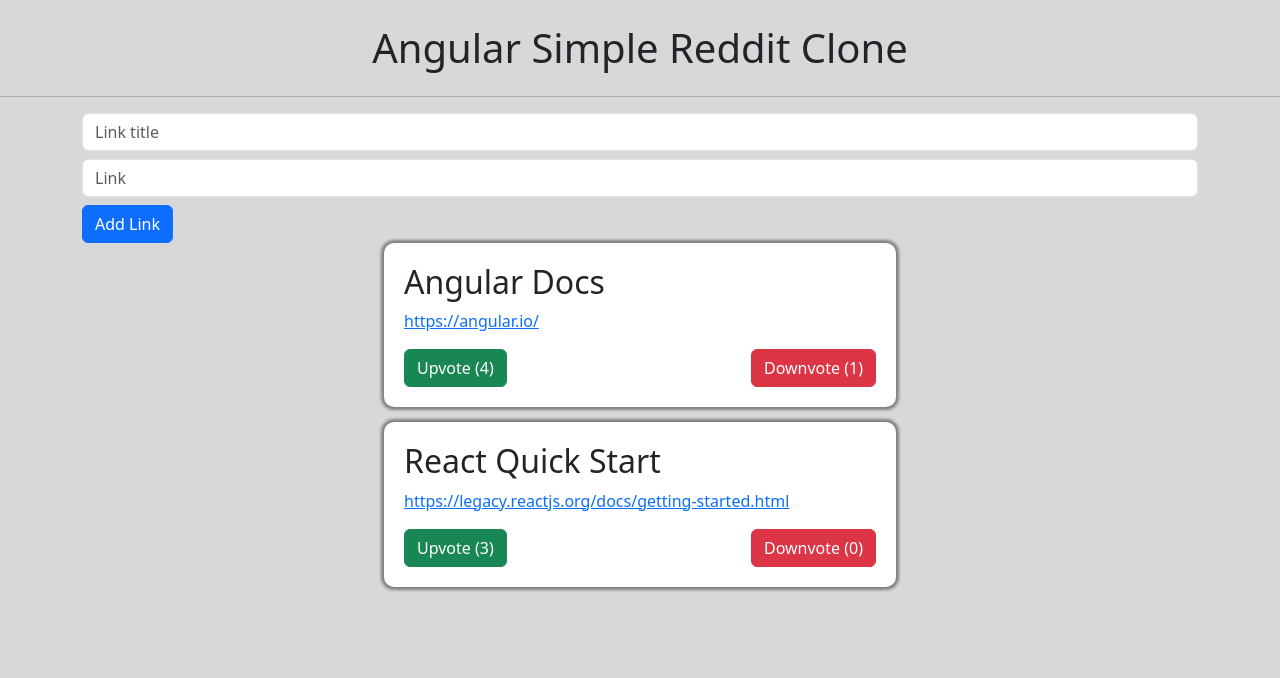
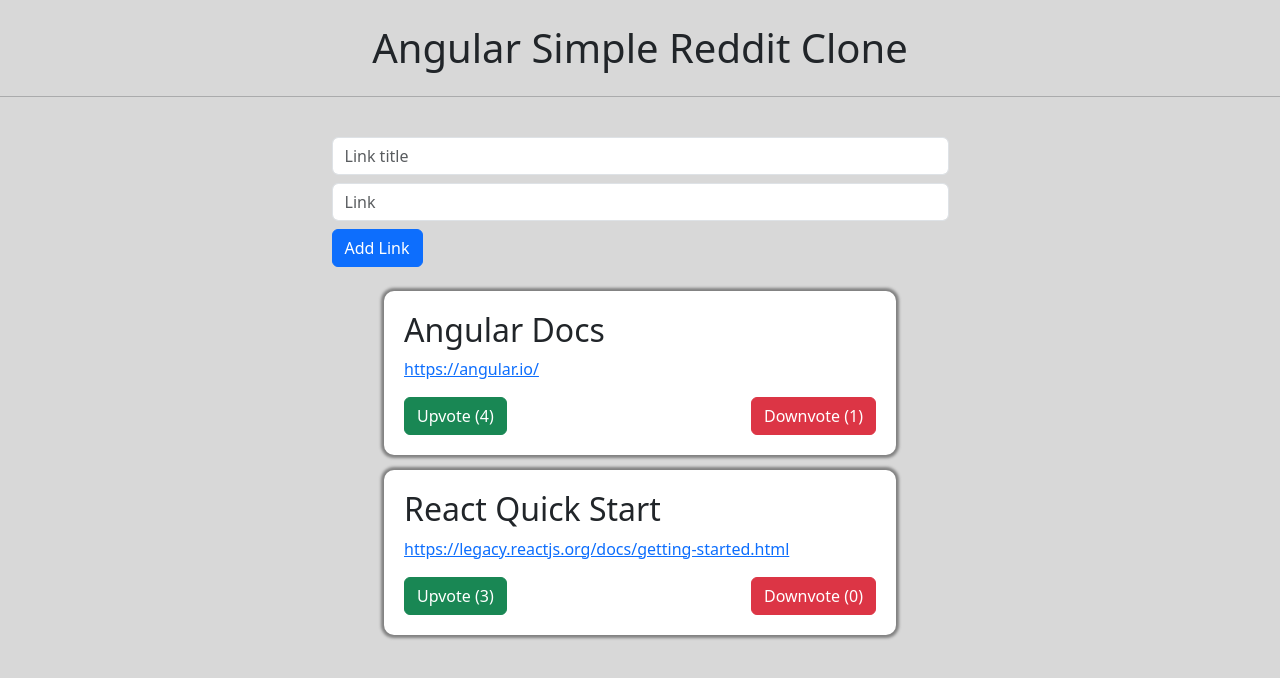
Before and after one commit to rachidamrani/angular-simple-reddit-clone, an Angular app: page / in a window 1280 px wide. Shown: the top 678 px of the page. Built offline with nearby package versions, Linux system fonts and the light colour scheme.

Commit message:
add bootstrap row class

```diff
--- a/src/app/link-form/link-form.component.html
+++ b/src/app/link-form/link-form.component.html
@@ -1,4 +1,6 @@
-<div class="form-group container">
+<div class="container">
+  <div class="row">
+    <div class="form-group col-md-7 mx-auto p-4">
       <form (ngSubmit)="onAdd(f)" #f="ngForm">
         <div class="form-group mb-2">
           <input
@@ -8,6 +10,7 @@
             name="linkTitle"
             required
             ngModel
+            #linkTitle
           />
           <input
             type="text"
@@ -21,3 +24,5 @@
         <button class="btn btn-primary">Add Link</button>
       </form>
     </div>
+  </div>
+</div>
```
Lines whose indentation alone changed are shown as unchanged.
